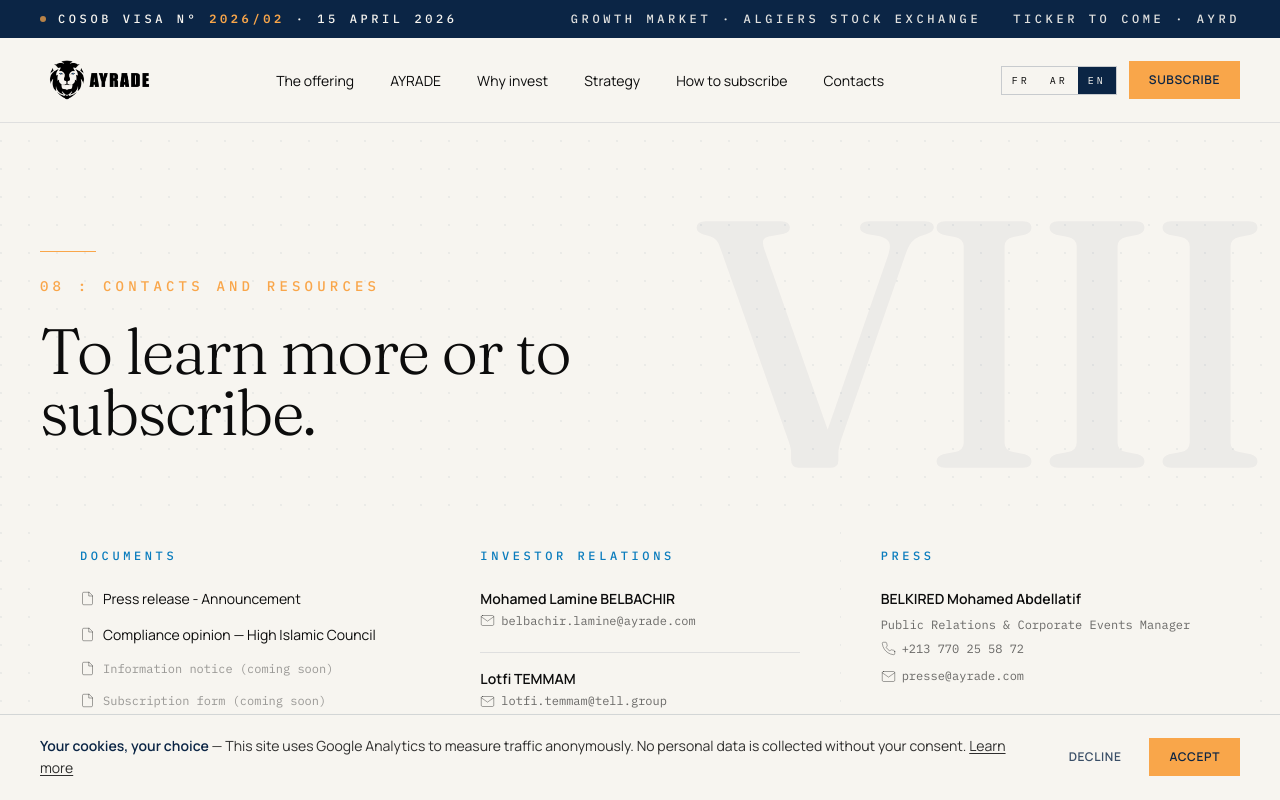
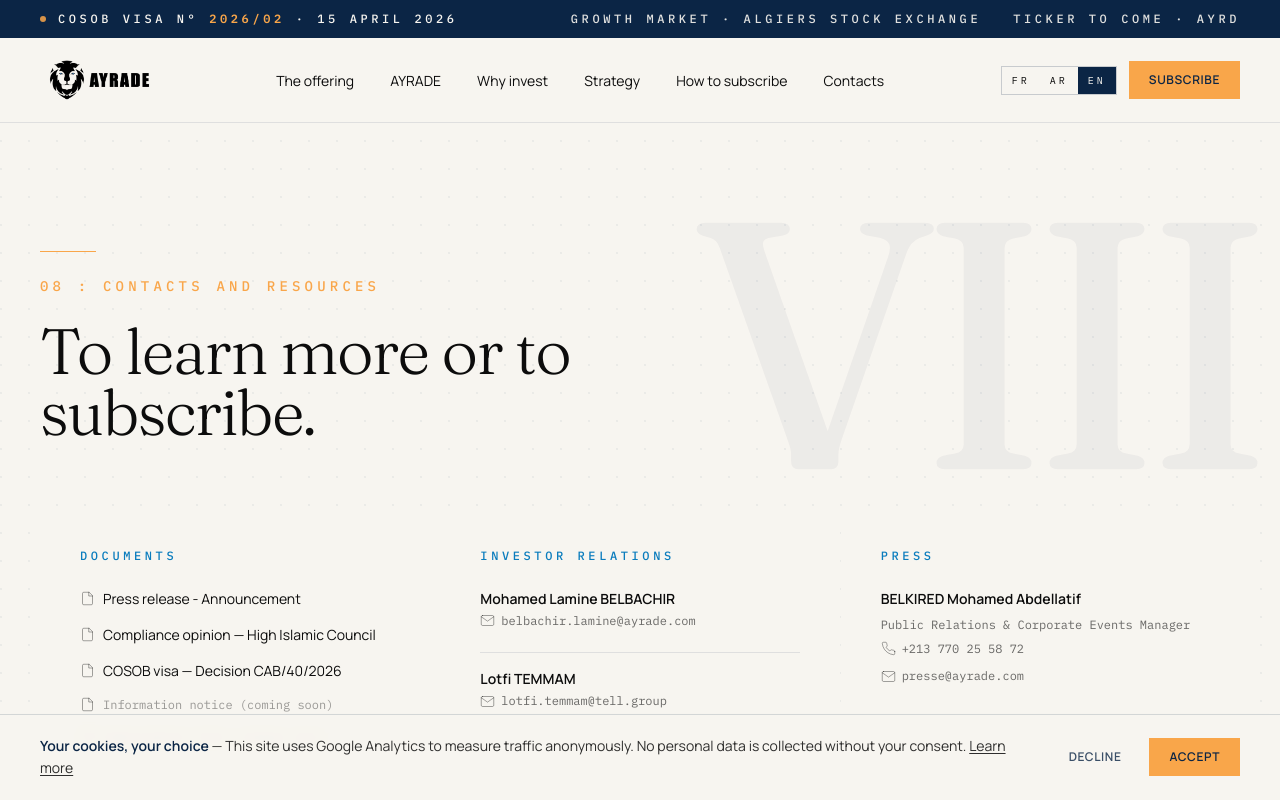
Before and after one commit to tlerari/ayrade-ipo-landing, a Next.js app: page /en/documents in a window 1280 px wide. Shown: the top 800 px of the page. Built offline with nearby package versions, Linux system fonts and the light colour scheme; no server answers.

Commit message:
feat(dataroom): intégration Visa COSOB CAB/40/2026 + avis HCI

```diff
--- a/components/DataRoom.tsx
+++ b/components/DataRoom.tsx
@@ -108,7 +108,28 @@
                   </span>
                 </a>
               </li>
-              {/* 3. Notice d'information COSOB — V2 uniquement (gate :
+              {/* 3. Visa COSOB — Décision CAB/40/2026 signée par le Président
+                  de la COSOB le 20 avril 2026, apposant le visa n° 2026/02
+                  du 15 avril 2026 sur la notice d'information. Acte
+                  réglementaire fondateur, public dès maintenant — pas de
+                  gating phase. Précède la notice d'information complète
+                  qui reste gated jusqu'à publication officielle (V2). */}
+              <li>
+                <a
+                  href="/documents/decision-visa-cosob-ayrade.pdf"
+                  className="group flex items-center gap-2 text-ink hover:text-signal transition-colors duration-150"
+                >
+                  <IconFile />
+                  <span className="link-hover flex-1">{t('docVisa')}</span>
+                  <span
+                    aria-hidden="true"
+                    className="rtl-flip opacity-0 group-hover:opacity-100 transition-opacity duration-150 text-signal font-mono text-xs"
+                  >
+                    →
+                  </span>
+                </a>
+              </li>
+              {/* 4. Notice d'information COSOB — V2 uniquement (gate :
                   notice publiée). V1 : libellé « bientôt disponible ». */}
               <li>
                 {flags.showNoticeCTA ? (
--- a/messages/ar.json
+++ b/messages/ar.json
@@ -304,6 +304,7 @@
     "doc3": "كتيب المستثمرين",
     "docPress": "بيان صحفي - الإعلان",
     "docHci": "شهادة المطابقة الشرعية — المجلس الإسلامي الأعلى",
+    "docVisa": "تأشيرة كوسوب — القرار CAB/40/2026",
     "irTitle": "علاقات المستثمرين",
     "irEmail": "[PH : البريد الإلكتروني لعلاقات المستثمرين في أيراد]",
     "irPhone": "[PH : هاتف علاقات المستثمرين في أيراد]",
--- a/messages/en.json
+++ b/messages/en.json
@@ -304,6 +304,7 @@
     "doc3": "Investor brochure",
     "docPress": "Press release - Announcement",
     "docHci": "Compliance opinion — High Islamic Council",
+    "docVisa": "COSOB visa — Decision CAB/40/2026",
     "irTitle": "Investor relations",
     "irEmail": "[PH: AYRADE IR email]",
     "irPhone": "[PH: AYRADE IR phone]",
--- a/messages/fr.json
+++ b/messages/fr.json
@@ -304,6 +304,7 @@
     "doc3": "Plaquette investisseurs",
     "docPress": "Communiqué de presse - Annonce",
     "docHci": "Avis de conformité — Haut Conseil Islamique",
+    "docVisa": "Visa COSOB — Décision CAB/40/2026",
     "irTitle": "Relations investisseurs",
     "irEmail": "[PH : email IR AYRADE]",
     "irPhone": "[PH : tél IR AYRADE]",
```
